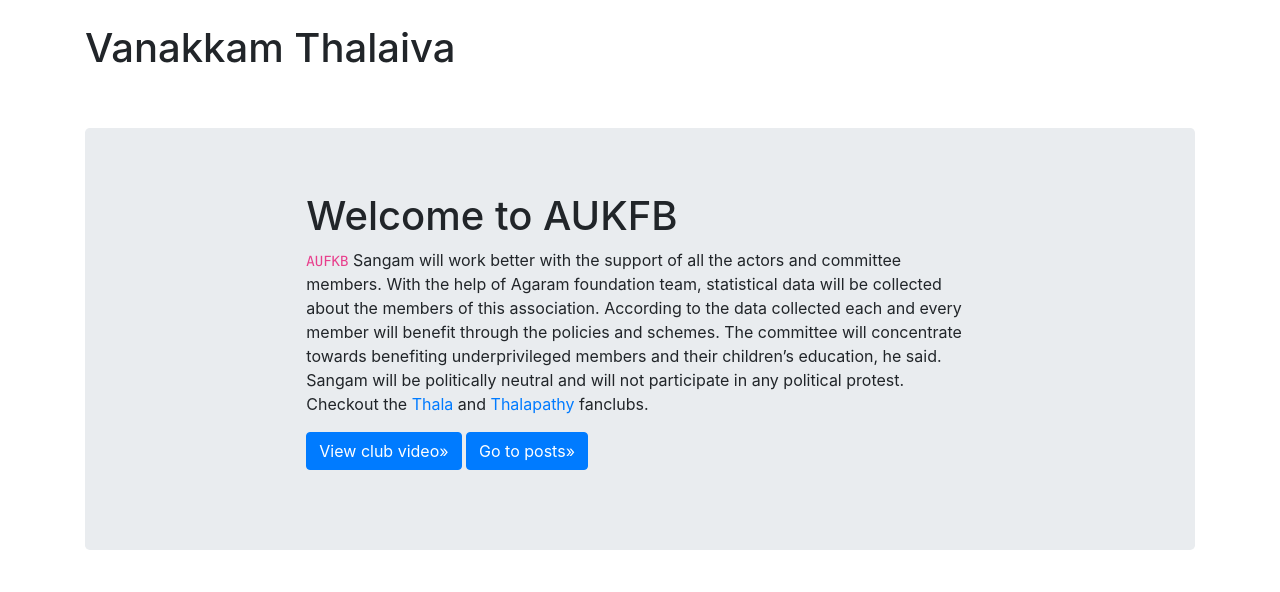
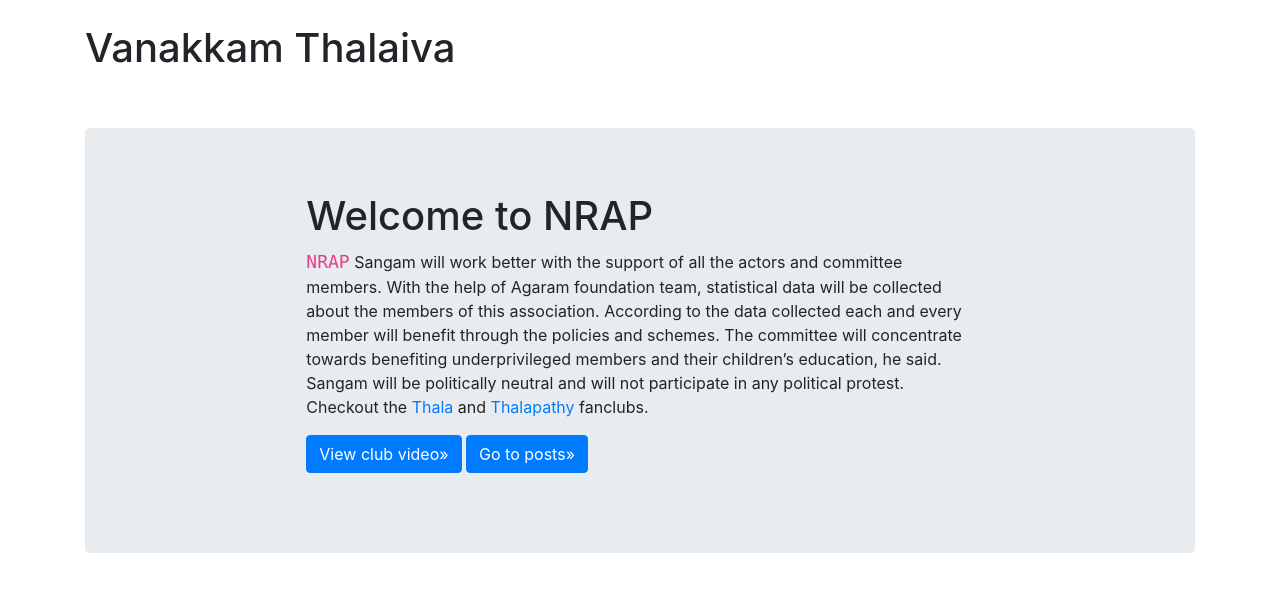
Before and after one commit to vdesmond/nrap-blog, a Flask app: page / in a window 1280 px wide. Shown: the part 56-648 px from the top of the page. Run offline with Flask 2, Linux system fonts and the light colour scheme.

Commit message:
Pattasu balu commited

```diff
--- a/templates/index.html
+++ b/templates/index.html
@@ -12,17 +12,19 @@
 <main role="main">
     <div class="jumbotron">
         <div class="col-sm-8 mx-auto">
-            <h1>Welcome to AUKFB</h1>
-            <p><code>AUFKB</code> Sangam will work better with the support of all the actors and committee members. With
-                the help of Agaram
-                foundation team, statistical data will be collected about the members of this association. According to
+            <h1>Welcome to NRAP</h1>
+            <p><code style="font-size: large;">NRAP</code> Sangam will work better with the support of all the actors
+                and committee members. With
+                the help of Agaram foundation team, statistical data will be collected about the members of this
+                association. According to
                 the data collected each and every member will benefit through the policies and schemes. The committee
                 will concentrate towards benefiting underprivileged members and their children’s education, he said.
                 Sangam will be politically neutral and will not participate in any political protest.
                 Checkout the <a href="https://www.ajithfans.com/">Thala</a> and <a
                     href="https://www.thalaiva.in/">Thalapathy</a> fanclubs.</p>
             <p>
-                <a class="btn btn-primary" href="https://www.youtube.com/watch?v=SQ9a7dJL-Dc" role="button">View club video&raquo;</a>
+                <a class="btn btn-primary" href="https://www.youtube.com/watch?v=SQ9a7dJL-Dc" role="button">View club
+                    video&raquo;</a>
                 <a class="btn btn-primary" href="/posts" role="button">Go to posts&raquo;</a>
             </p>
         </div>
```
